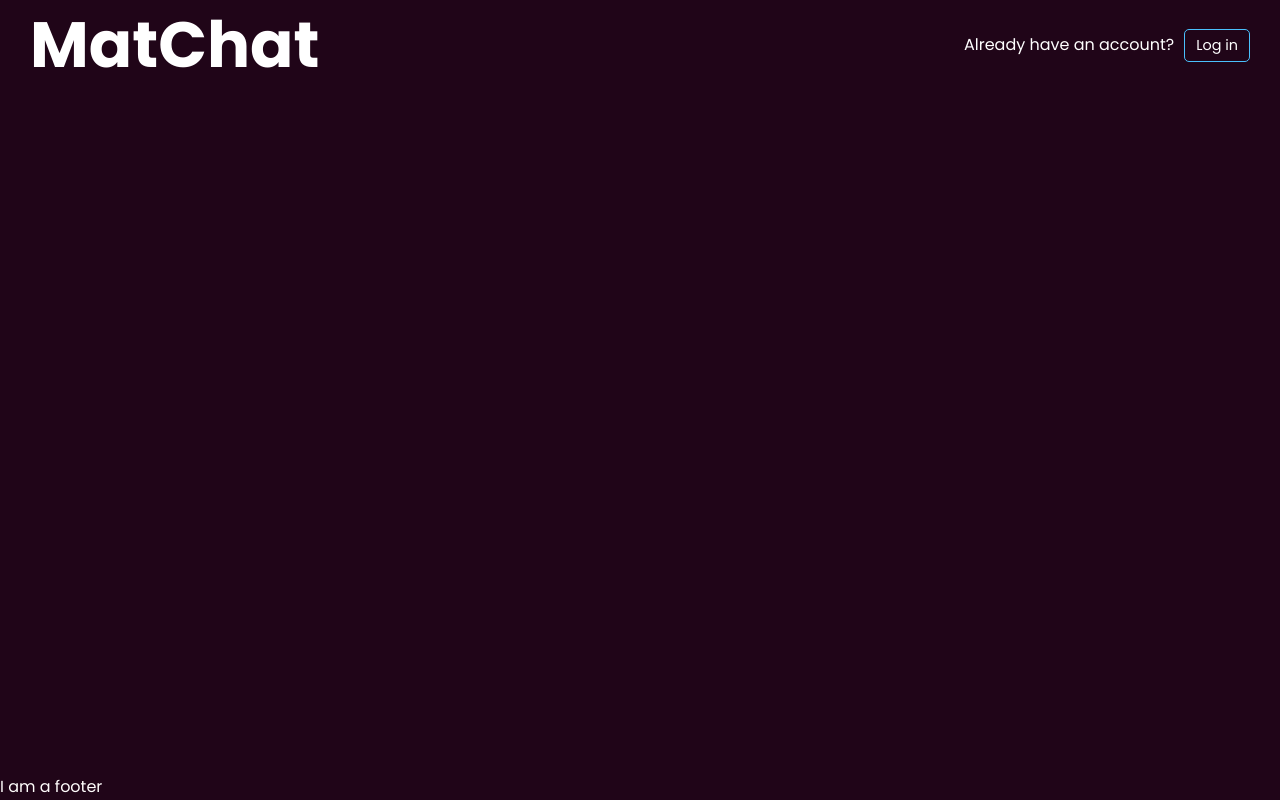
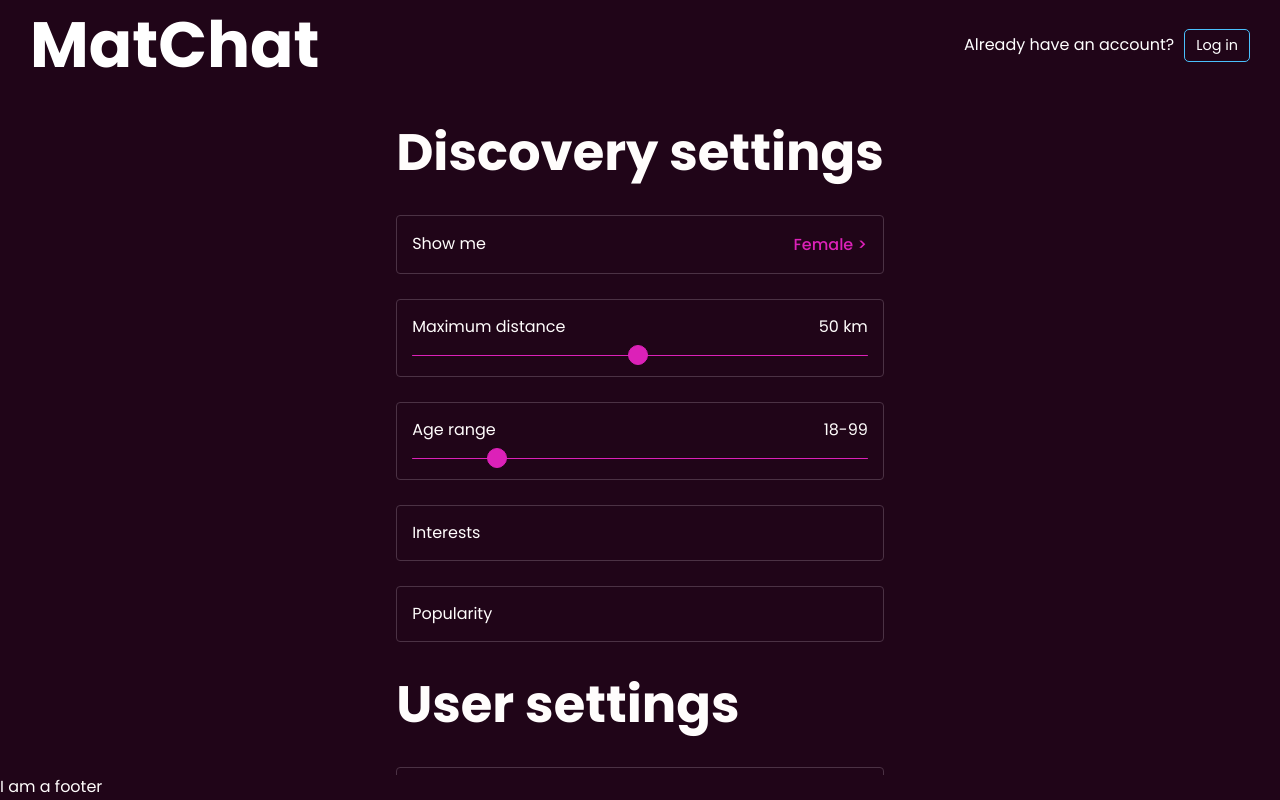
Before and after one commit to Snunesnk/Matcha, a React (Vite) app in the folder front/: page /dashboard/userSettings in a window 1280 px wide. Built offline with nearby package versions, Linux system fonts and the light colour scheme; a web font is replaced by a local one.

Commit message:
Begin to create setting page

```diff
--- a/front/src/Components/MessagesContainer/MessagesContainer.css
+++ b/front/src/Components/MessagesContainer/MessagesContainer.css
@@ -67,8 +67,8 @@
 
 #chat_container {
     /* background-color: red; */
-    border-left: 1px solid #ffffff90;
-    border-right: 1px solid #ffffff90;
+    border-left: 1px solid #4b3244;
+    border-right: 1px solid #4b3244;
 }
 
 #user_info_container {
--- a/front/src/Components/Navbar/Navbar.jsx
+++ b/front/src/Components/Navbar/Navbar.jsx
@@ -8,7 +8,7 @@ import PetsIcon from '@mui/icons-material/Pets'
 import ChatBubbleIcon from '@mui/icons-material/ChatBubble'
 import PersonIcon from '@mui/icons-material/Person'
 
-const GradientMessageIcon = () => (
+const GradientMessageIcon = ({ selected }) => (
     <>
         <svg width={0} height={0}>
             <linearGradient id="messagesColors" x1={1} y1={0} x2={1} y2={1}>
@@ -16,10 +16,11 @@ const GradientMessageIcon = () => (
                 <stop offset={0.8} stopColor="#dc21b8" />
             </linearGradient>
         </svg>
-        <ChatBubbleIcon sx={{ fill: 'url(#messagesColors)' }} />
+        {!selected && <ChatBubbleIcon sx={{ fill: 'white' }} />}
+        {selected && <ChatBubbleIcon sx={{ fill: 'url(#messagesColors)' }} />}
     </>
 )
-const GradientDashboardIcon = () => (
+const GradientDashboardIcon = ({ selected }) => (
     <>
         <svg width={0} height={0}>
             <linearGradient id="dashboardColors" x1={1} y1={0} x2={1} y2={1}>
@@ -27,10 +28,11 @@ const GradientDashboardIcon = () => (
                 <stop offset={1.2} stopColor="#dc21b8" />
             </linearGradient>
         </svg>
-        <PetsIcon sx={{ fill: 'url(#dashboardColors)' }} />
+        {!selected && <PetsIcon sx={{ fill: 'white' }} />}
+        {selected && <PetsIcon sx={{ fill: 'url(#dashboardColors)' }} />}
     </>
 )
-const GradientUserIcon = () => (
+const GradientUserIcon = ({ selected }) => (
     <>
         <svg width={0} height={0}>
             <linearGradient id="userColors" x1={1} y1={0} x2={1} y2={1}>
@@ -38,7 +40,8 @@ const GradientUserIcon = () => (
                 <stop offset={1} stopColor="#dc21b8" />
             </linearGradient>
         </svg>
-        <PersonIcon sx={{ fill: 'url(#userColors)' }} />
+        {!selected && <PersonIcon sx={{ fill: 'white' }} />}
+        {selected && <PersonIcon sx={{ fill: 'url(#userColors)' }} />}
     </>
 )
 
@@ -68,35 +71,41 @@ const Navbar = () => {
                             to="/dashboard/messages"
                             className={
                                 'navbar-menu-icon chat-icon' +
-                                (selectedMenu == MENU.chat ? ' selected' : '')
+                                (selectedMenu !== MENU.chat ? ' selected' : '')
                             }
                             onClick={() => setSelectedMenu(MENU.chat)}
                         >
-                            <GradientMessageIcon />
+                            <GradientMessageIcon
+                                selected={selectedMenu == MENU.chat}
+                            />
                         </Link>
                         <Link
                             to="/dashboard/"
                             className={
                                 'navbar-menu-icon pet-icon' +
-                                (selectedMenu == MENU.dashboard
+                                (selectedMenu !== MENU.dashboard
                                     ? ' selected'
                                     : '')
                             }
                             onClick={() => setSelectedMenu(MENU.dashboard)}
                         >
-                            <GradientDashboardIcon />
+                            <GradientDashboardIcon
+                                selected={selectedMenu == MENU.dashboard}
+                            />
                         </Link>
                         <Link
                             to="/dashboard/userSettings"
                             className={
                                 'navbar-menu-icon user-icon' +
-                                (selectedMenu == MENU.userSettings
+                                (selectedMenu !== MENU.userSettings
                                     ? ' selected'
                                     : '')
                             }
                             onClick={() => setSelectedMenu(MENU.userSettings)}
                         >
-                            <GradientUserIcon />
+                            <GradientUserIcon
+                                selected={selectedMenu == MENU.userSettings}
+                            />
                         </Link>
                     </div>
                 )}
--- a/front/src/Components/UserProfile/UserProfile.css
+++ b/front/src/Components/UserProfile/UserProfile.css
@@ -10,7 +10,7 @@
 }
 
 #user-picture-with-infos {
-    background-color: #4c3746;
+    background-color: #4b3244;
     width: 100%;
     border-radius: 14px;
     margin-top: 90px;
@@ -92,7 +92,7 @@
     justify-content: center;
 }
 .user-profile-tag {
-    background-color: #4c3746;
+    background-color: #4b3244;
     padding: 3px 25px;
     border-radius: 5px;
     margin: 5px;
--- /dev/null
+++ b/front/src/Components/UserSettings/UserSettings.css
@@ -0,0 +1,78 @@
+#user-settings {
+    height: 100%;
+    overflow: auto;
+    /* Hide scrollbar for IE, Edge and Firefox */
+    -ms-overflow-style: none; /* IE and Edge */
+    scrollbar-width: none; /* Firefox */
+}
+/* Hide scrollbar for Chrome, Safari and Opera */
+#user-settings::-webkit-scrollbar {
+    display: none;
+}
+
+.setting {
+    border: 1px solid #4b3244;
+    border-radius: 4px;
+    padding: 15px;
+    margin-top: 25px;
+    display: flex;
+    justify-content: space-between;
+    align-items: center;
+}
+
+.setting.range-setting {
+    display: flex;
+    flex-direction: column;
+    justify-content: space-between;
+    width: 100%;
+}
+
+.setting.range-setting div:nth-child(1) {
+    display: flex;
+    justify-content: space-between;
+    width: 100%;
+    margin-bottom: 7px;
+}
+
+.setting.range-setting div:nth-child(1) div {
+    min-width: fit-content;
+}
+
+.setting button {
+    background-color: transparent;
+    color: #dc21b8;
+    padding: 0;
+}
+
+.slider {
+    min-width: 100%;
+    -webkit-appearance: none;
+    outline: none;
+    transition: all 0.2s;
+    background: #4b3244;
+    height: 1px;
+    margin-bottom: 5px;
+    border-radius: 5px;
+    background-image: linear-gradient(#dc21b8, #dc21b8);
+    background-repeat: no-repeat;
+}
+
+.slider::-webkit-slider-thumb {
+    -webkit-appearance: none;
+    appearance: none;
+    border: 1px solid #dc21b8;
+    height: 20px;
+    width: 20px;
+    border-radius: 50%;
+    background: #dc21b8;
+    cursor: pointer;
+    cursor: ew-resize;
+    transition: background 0.3s ease-in-out;
+}
+
+.slider::-webkit-slider-runnable-track {
+    -webkit-appearance: none;
+    box-shadow: none;
+    border: none;
+    background: transparent;
+}
--- /dev/null
+++ b/front/src/Components/UserSettings/UserSettings.jsx
@@ -0,0 +1,74 @@
+import { style } from '@mui/system'
+import React, { useState } from 'react'
+import './UserSettings.css'
+
+const DIST_MIN = 1
+const DIST_MAX = 100
+
+const UserSettings = () => {
+    const [maxDistance, setMaxDistance] = useState(50)
+    const [distRatio, setDistRatio] = useState(0.5)
+    const [ageRange, setAgeRange] = useState(18)
+    const [ageRatio, setageRatio] = useState(0.5)
+
+    const updateDistRatio = (e) => {
+        const newRatio =
+            ((e.target.value - DIST_MIN) * 100) / (DIST_MAX - DIST_MIN)
+
+        setDistRatio(newRatio)
+    }
+
+    return (
+        <div id="user-settings">
+            <h1>Discovery settings</h1>
+            <div className="setting">
+                <div>Show me</div>
+                <button>Female {'>'}</button>
+            </div>
+            <div className="setting range-setting">
+                <div>
+                    <div>Maximum distance</div>
+                    <div>{maxDistance} km</div>
+                </div>
+                <input
+                    className="slider"
+                    type="range"
+                    min={DIST_MIN}
+                    max={DIST_MAX}
+                    value={maxDistance}
+                    onChange={(e) => {
+                        setMaxDistance(e.target.value)
+                        updateDistRatio(e)
+                    }}
+                    style={{ backgroundSize: { distRatio } + '% 100%' }}
+                />
+            </div>
+            <div className="setting range-setting">
+                <div>
+                    <div>Age range</div>
+                    <div>18-99</div>
+                </div>
+                <input
+                    className="slider"
+                    type="range"
+                    min="1"
+                    max="100"
+                    value={ageRange}
+                    onChange={(e) => setAgeRange(e.target.value)}
+                />
+            </div>
+            <div className="setting">Interests</div>
+            <div className="setting">Popularity</div>
+            <h1>User settings</h1>
+            <div className="setting">Gender</div>
+            <div className="setting">Biography</div>
+            <div className="setting">Interests</div>
+            <div className="setting">Pictures</div>
+            <div className="setting">Last name</div>
+            <div className="setting">First name</div>
+            <div className="setting">Email adress</div>
+        </div>
+    )
+}
+
+export default UserSettings
--- a/front/src/Pages/Dashboard/Dashboard.css
+++ b/front/src/Pages/Dashboard/Dashboard.css
@@ -1,7 +1,6 @@
 .dashboard_overview {
     width: 100%;
     height: 100%;
-    color: black;
 }
 
 .dashboard_container {
--- a/front/src/Router/router.jsx
+++ b/front/src/Router/router.jsx
@@ -31,6 +31,7 @@ import {
     redirectToSignup,
 } from './loaders'
 import MessagesContainer from '../Components/MessagesContainer/MessagesContainer'
+import UserSettings from '../Components/UserSettings/UserSettings'
 
 const getRouterWithStore = (store) => {
     return createBrowserRouter([
@@ -124,6 +125,10 @@ const getRouterWithStore = (store) => {
                                 },
                             ],
                         },
+                        {
+                            path: 'userSettings',
+                            element: <UserSettings />,
+                        },
                     ],
                 },
             ],
```
